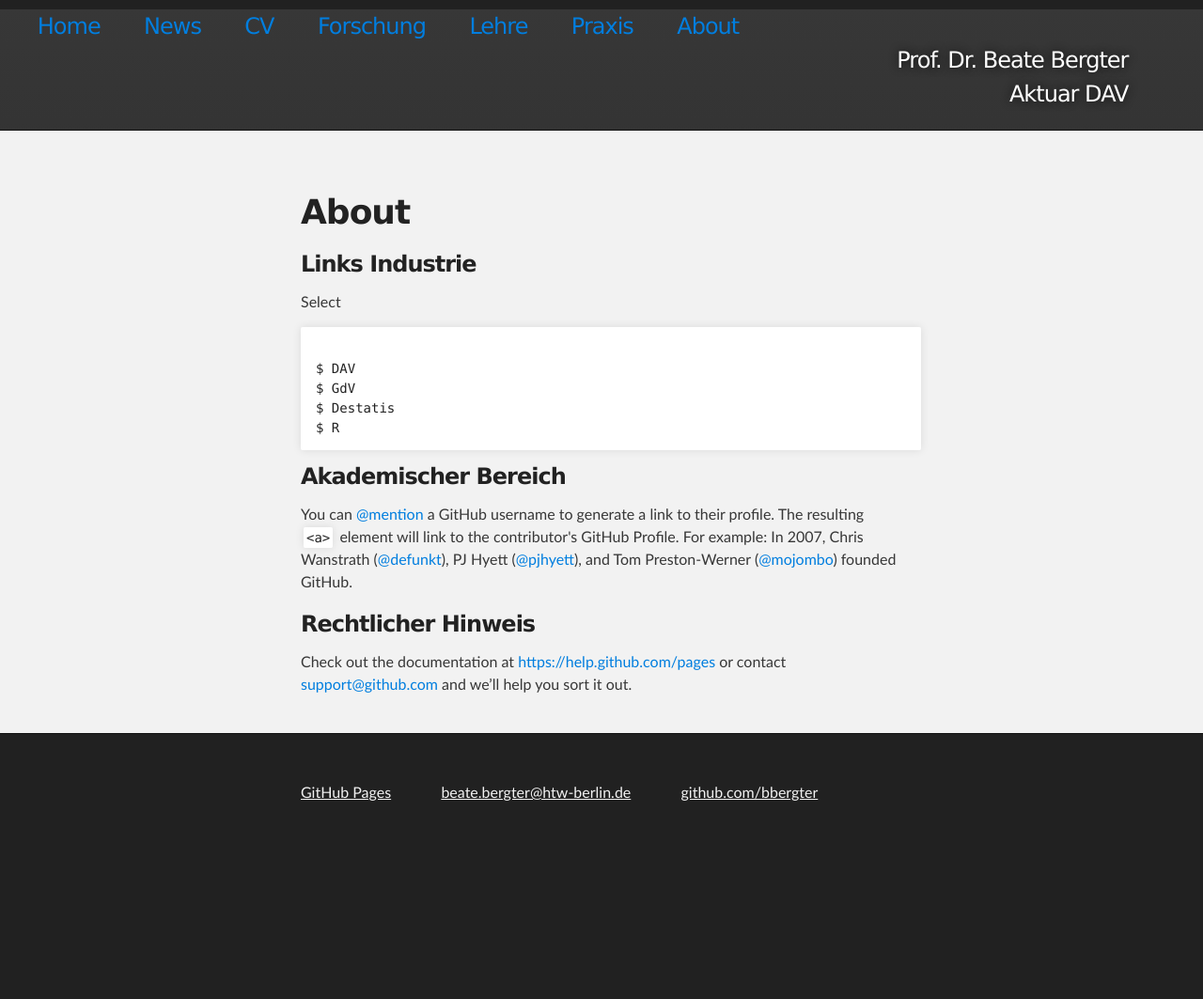
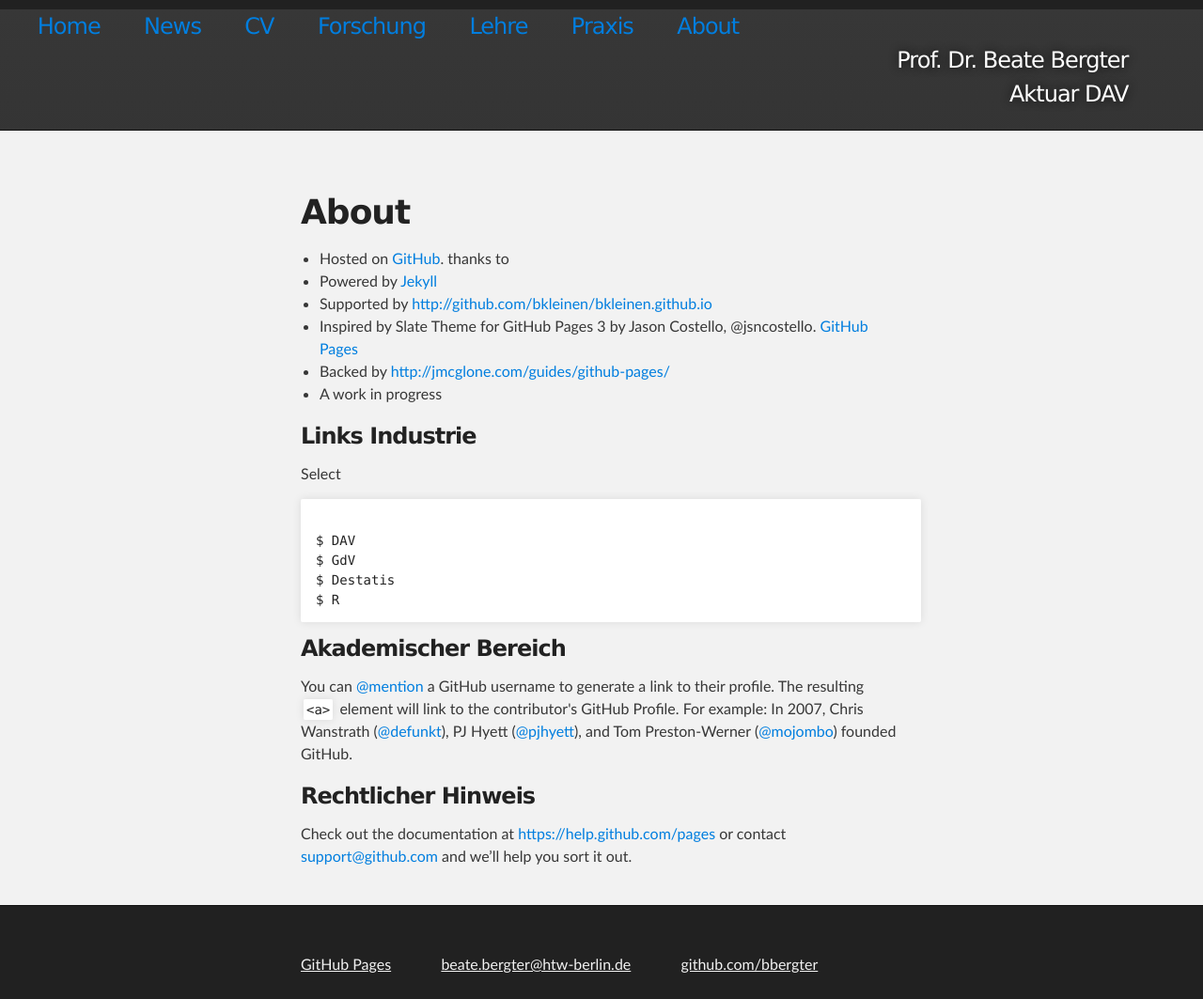
Before and after one commit to bbergter/bbergter, a Jekyll site: the page built from about/index.html, in a window 1280 px wide. Shown: the whole page at 94% size. Built offline with Jekyll 4.4.1, drawn with Linux system fonts in a browser that asks for light colours; before the commit the page ends 900 px from its top, so only the background shows below that.

Commit message:
Update index.html

```diff
--- a/about/index.html
+++ b/about/index.html
@@ -8,6 +8,14 @@ about: active
 		<h1>About</h1>
 
 
+  <ul class="list-unstyled">
+  <li>Hosted on <a href="http://github.com/bbergter/bbergter.github.io" title="This site hosted on GitHub">GitHub</a>. thanks to </li>
+        <li>Powered by <a href="http://jekyllrb.com/" title="Jekyll">Jekyll</a></li>
+        <li>Supported by <a href="http://github.com/bkleinen/bkleinen.github.io" title="http://github.com/bkleinen/bkleinen.github.io">http://github.com/bkleinen/bkleinen.github.io</a></a></li>
+        <li>Inspired by Slate Theme for GitHub Pages 3 by Jason Costello, @jsncostello. <a href="http://pages.github.com/" title="GitHub Pages">GitHub Pages</a></li>
+       <li>Backed by <a href="http://jmcglone.com/guides/github-pages/" title="http://jmcglone.com/guides/github-pages/">http://jmcglone.com/guides/github-pages/</a></a></li>
+        <li>A work in progress</li>
+     </ul>
 
 
 <h3>Links Industrie</h3>
```
